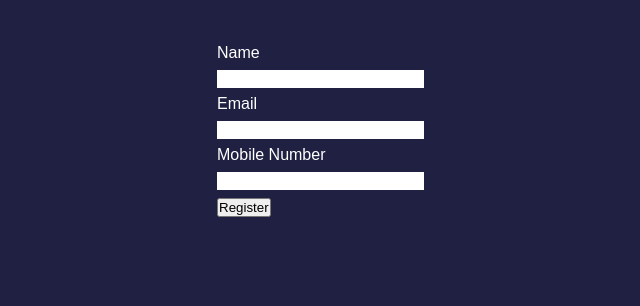
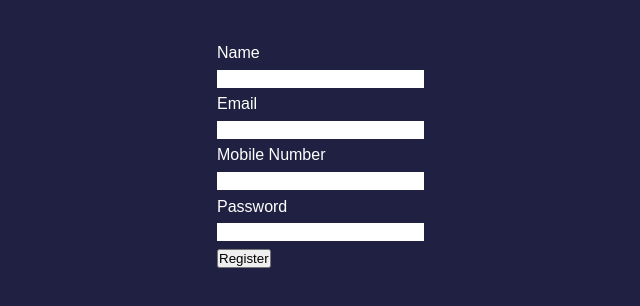
Before and after one commit to SaachiKaup/ExpenseTrackingWebsite, a Next.js app: page /LoginReg/Registration in a window 1280 px wide. Shown: the top 306 px of the page, without its empty margins (303-943 px from the left). Built offline with nearby package versions, Linux system fonts and the light colour scheme.

Commit message:
Added Password to form

```diff
--- a/pages/LoginReg/Registration.js
+++ b/pages/LoginReg/Registration.js
@@ -4,7 +4,7 @@ import Card from '../src/shared/Card'
 import Button from '../src/shared/Button'
 
 function Registration() {
-  const { register, handleSubmit } = useForm();
+  const { register, handleSubmit} = useForm();
 
   return (
     <Card>
@@ -24,6 +24,11 @@ function Registration() {
         <input  {...register("mobile_number", { required: true})}/>
       </div>
       <div>
+        <label htmlFor="password">  Password </label>
+        <input  {...register("password",
+          { required: true, })}/>
+      </div>
+      <div>
         <button type = "submit" >Register</button>
       </div>
     </form>
```
